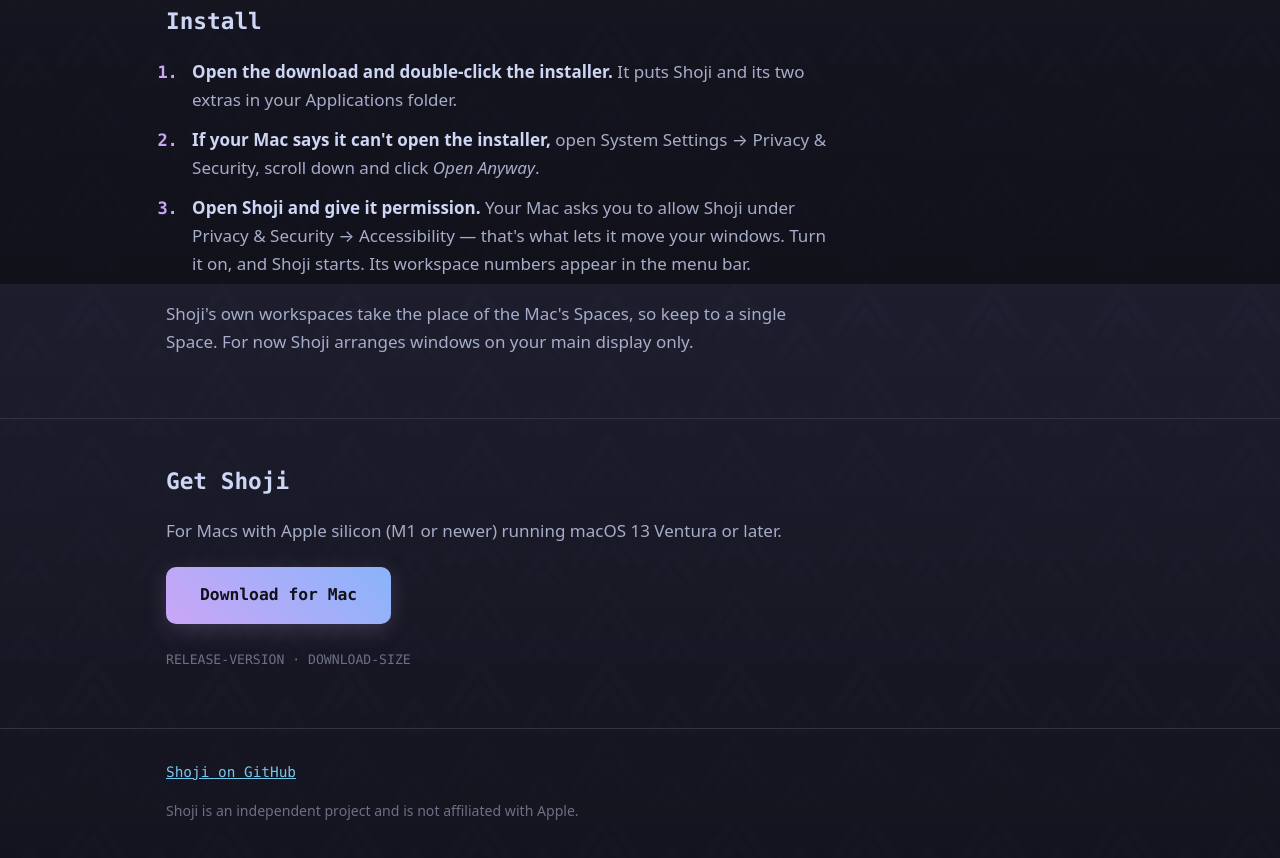
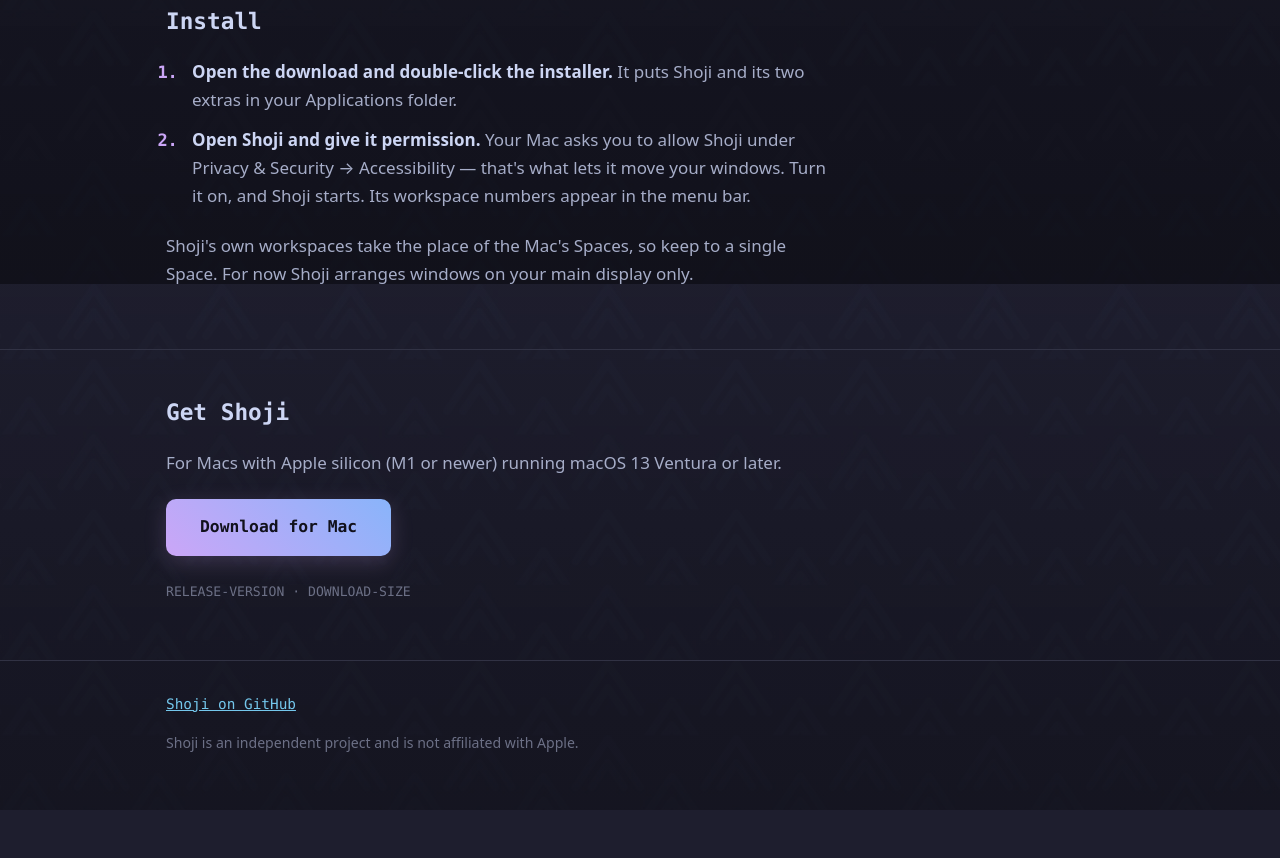
Before and after one commit to paulbeavers/shoji, a plain HTML site: page web/index.html in a window 1280 px wide. Shown: the part 2916-3774 px from the top of the page. After the commit the page ends 3726 px from the top, so only its background shows below. Drawn offline with Linux system fonts and the light colour scheme.

Commit message:
Signed, notarized releases
With Developer ID Application + Installer certificates and a notarytool
profile (shoji-notary) on the Mac, package.sh signs the apps with the
hardened runtime (Shoji gets an apple-events entitlement for the
Dark/Light switch; Machines keeps virtualization), signs the .pkg and
.dmg, has Apple notarize both and staples the tickets — they open with
no Gatekeeper warning. Without them, or with --unsigned, the build is
unsigned as before. deploy-web.sh refuses a DMG that isn't notarized
(--allow-unsigned overrides), and the website drops its "Open Anyway"
install step.

Co-Authored-By: Claude Opus 5.5 <noreply@anthropic.com>

```diff
--- a/web/index.html
+++ b/web/index.html
@@ -229,11 +229,6 @@
         It puts Shoji and its two extras in your Applications folder.
       </li>
       <li>
-        <strong>If your Mac says it can't open the installer,</strong> open
-        System Settings → Privacy &amp; Security, scroll down and click
-        <em>Open Anyway</em>.
-      </li>
-      <li>
         <strong>Open Shoji and give it permission.</strong> Your Mac asks
         you to allow Shoji under Privacy &amp; Security → Accessibility —
         that's what lets it move your windows. Turn it on, and Shoji starts.
```
Also changed, not shown: 5 other files.
